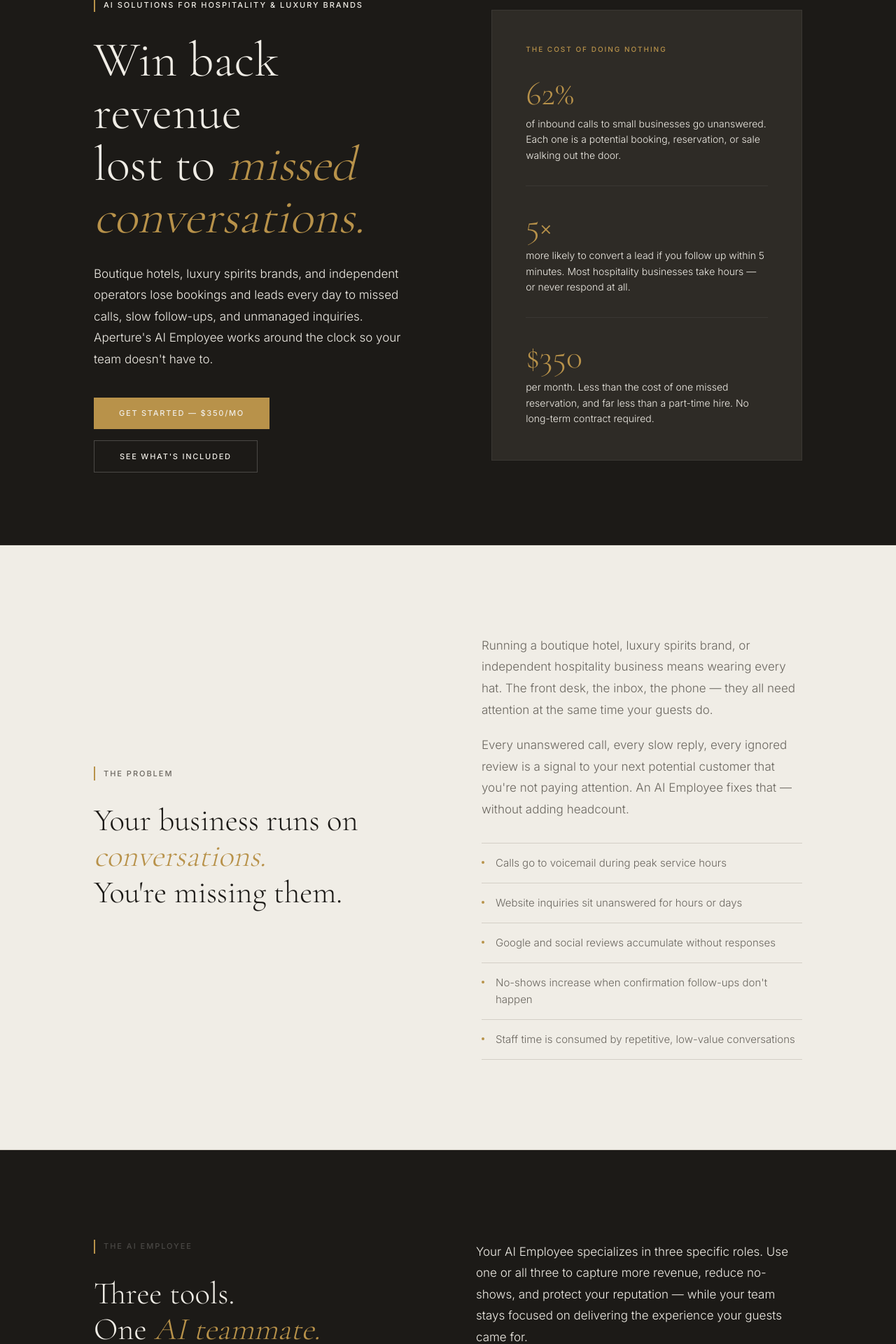
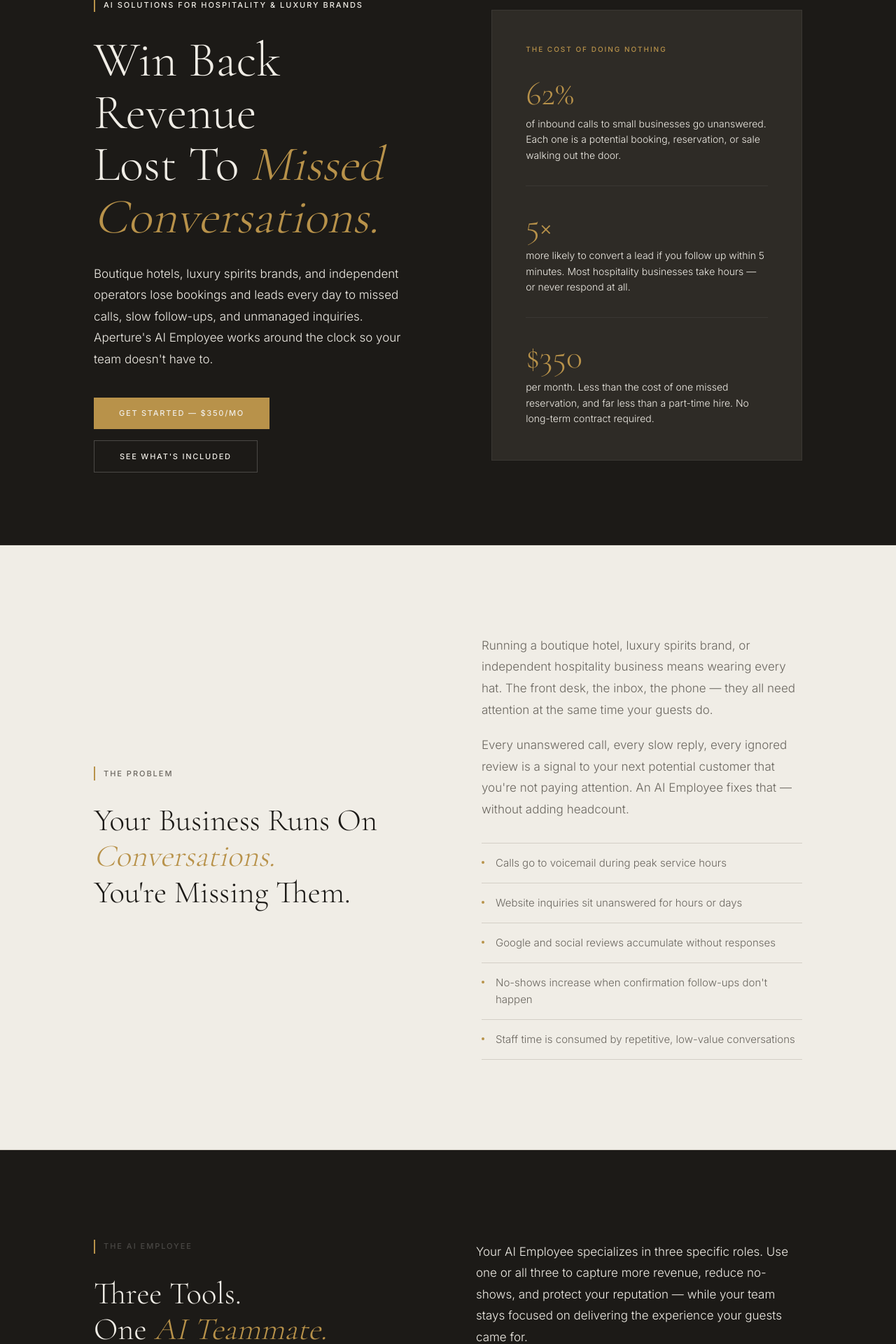
Before and after one commit to letsnavigatebmw/aperture-hospitality, a Next.js app: page /ai-solutions in a window 1280 px wide. Shown: the part 196-2116 px from the top of the page at 70% size. Built offline with nearby package versions, Linux system fonts and the light colour scheme.

Commit message:
Apply title case to key section headings across AI Solutions and Data Intelligence pages

```diff
--- a/app/ai-solutions/page.tsx
+++ b/app/ai-solutions/page.tsx
@@ -37,7 +37,7 @@ export default function AISolutionsPage() {
                 AI Solutions for Hospitality & Luxury Brands
               </div>
               <h1 style={{ fontFamily: "'Cormorant Garamond', Georgia, serif", fontSize: 'clamp(3rem, 5.5vw, 5rem)', fontWeight: 300, lineHeight: 1.06, color: '#F0EDE6', marginBottom: '1.75rem' }}>
-                Win back revenue<br/>lost to <em style={{ fontStyle: 'italic', color: '#B8924A' }}>missed<br/>conversations.</em>
+                Win Back Revenue<br/>Lost To <em style={{ fontStyle: 'italic', color: '#B8924A' }}>Missed<br/>Conversations.</em>
               </h1>
               <p style={{ fontSize: '1.0625rem', fontWeight: 300, lineHeight: 1.8, color: '#F0EDE6', marginBottom: '2.5rem', maxWidth: '44ch' }}>
                 Boutique hotels, luxury spirits brands, and independent operators lose bookings and leads every day to missed calls, slow follow-ups, and unmanaged inquiries. Aperture's AI Employee works around the clock so your team doesn't have to.
@@ -96,7 +96,7 @@ export default function AISolutionsPage() {
                 The Problem
               </div>
               <h2 style={{ fontFamily: "'Cormorant Garamond', Georgia, serif", fontSize: 'clamp(2.25rem, 3.5vw, 3.25rem)', fontWeight: 300, lineHeight: 1.15, marginBottom: '1.5rem' }}>
-                Your business runs on<br/><em style={{ fontStyle: 'italic', color: '#B8924A' }}>conversations.</em><br/>You're missing them.
+                Your Business Runs On<br/><em style={{ fontStyle: 'italic', color: '#B8924A' }}>Conversations.</em><br/>You're Missing Them.
               </h2>
             </div>
             <div>
@@ -129,7 +129,7 @@ export default function AISolutionsPage() {
                 The AI Employee
               </div>
               <h2 style={{ fontFamily: "'Cormorant Garamond', Georgia, serif", fontSize: 'clamp(2.25rem, 3.5vw, 3.25rem)', fontWeight: 300, lineHeight: 1.15, color: '#F0EDE6' }}>
-                Three tools.<br/>One <em style={{ fontStyle: 'italic', color: '#B8924A' }}>AI teammate.</em>
+                Three Tools.<br/>One <em style={{ fontStyle: 'italic', color: '#B8924A' }}>AI Teammate.</em>
               </h2>
             </div>
             <p style={{ fontSize: '1.0625rem', fontWeight: 300, lineHeight: 1.8, color: '#F0EDE6' }}>
```
